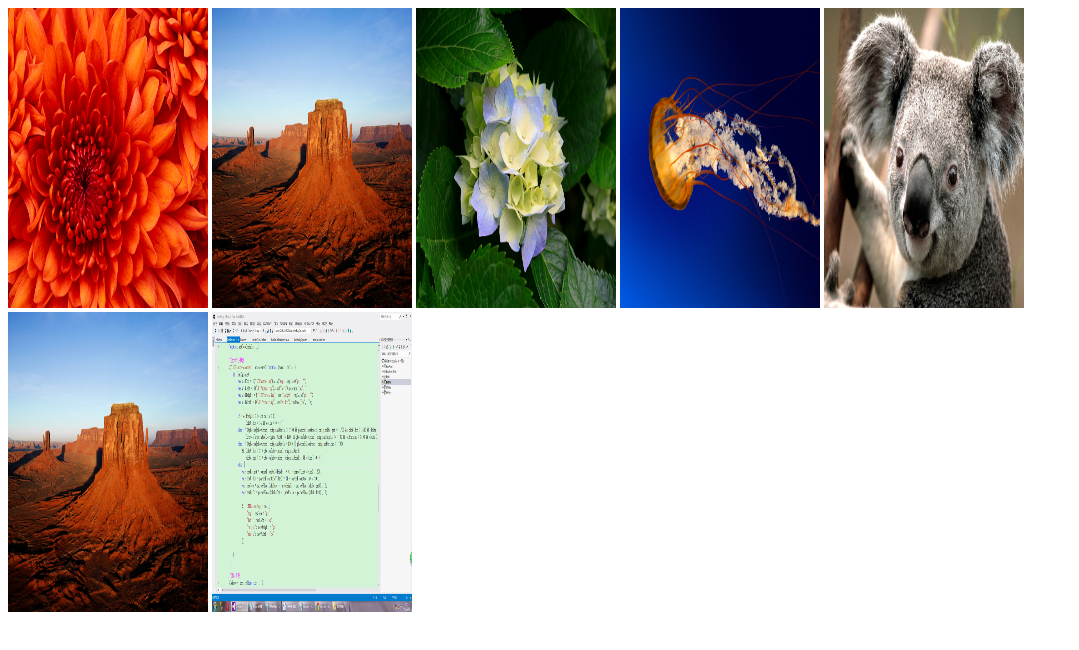
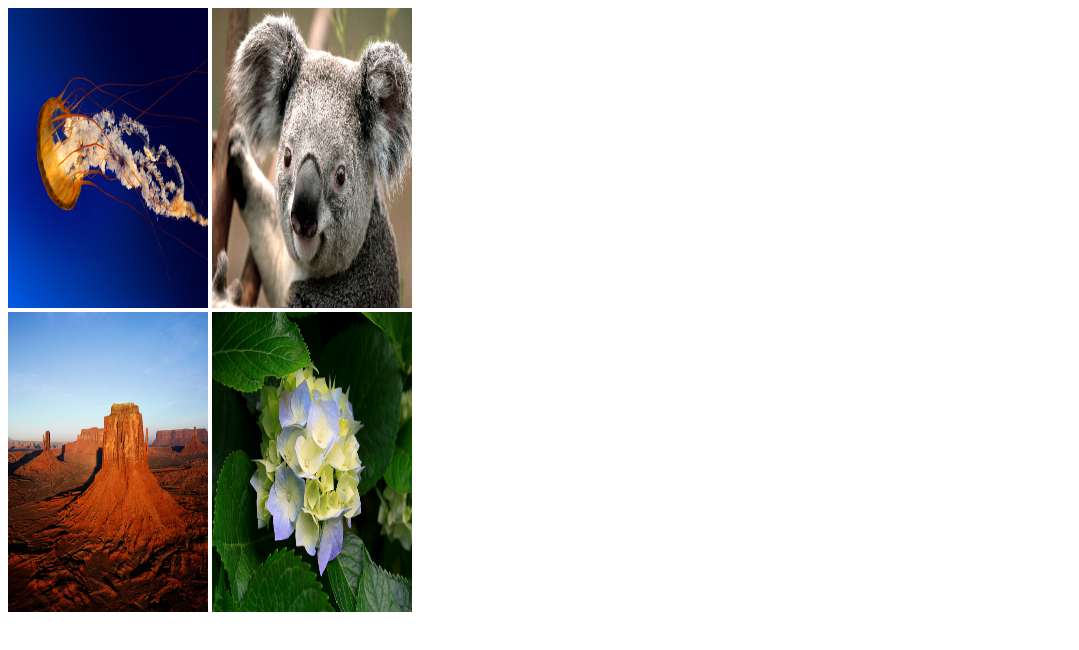
Before and after one commit to SkyWaterXXS/ScanPhotos-X, a plain HTML site: page demo.html in a window 1280 px wide. Shown: the whole page, without its empty margins (0-1079 px from the left). Drawn offline with Linux system fonts and the light colour scheme.

Commit message:
Update demo.html

```diff
--- a/demo.html
+++ b/demo.html
@@ -8,16 +8,13 @@
 <body>
 
     <div class="xxs">
-        <img src="imgs/Chrysanthemum.jpg" width="200" height="300" data-src="imgs/Chrysanthemum.jpg" />
-        <img src="imgs/Desert.jpg" width="200" height="300" data-src="imgs/Desert.jpg" />
-        <img src="imgs/Hydrangeas.jpg" width="200" height="300" data-src="imgs/Hydrangeas.jpg" />
         <img src="imgs/Jellyfish.jpg" width="200" height="300" data-src="imgs/Jellyfish.jpg" />
         <img src="imgs/Koala.jpg" width="200" height="300" data-src="imgs/Koala.jpg" />
     </div>
 
     <div class="xxs2">
         <img src="imgs/Desert.jpg" width="200" height="300" data-src="imgs/Desert.jpg" />
-        <img src="imgs/bigone.png" width="200" height="300" data-src="imgs/bigone.png" />
+         <img src="imgs/Hydrangeas.jpg" width="200" height="300" data-src="imgs/Hydrangeas.jpg" />
     </div>
     <script src="js/jquery.min.js"></script>
     <script src="js/jquery.mousewheel.min.js"></script>
```
